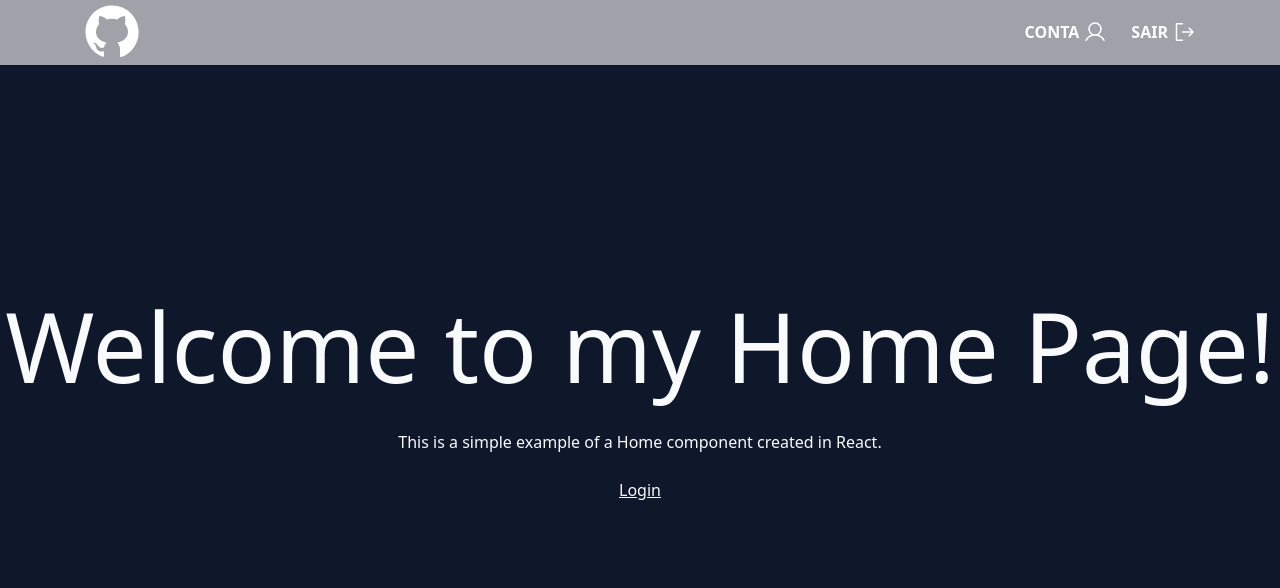
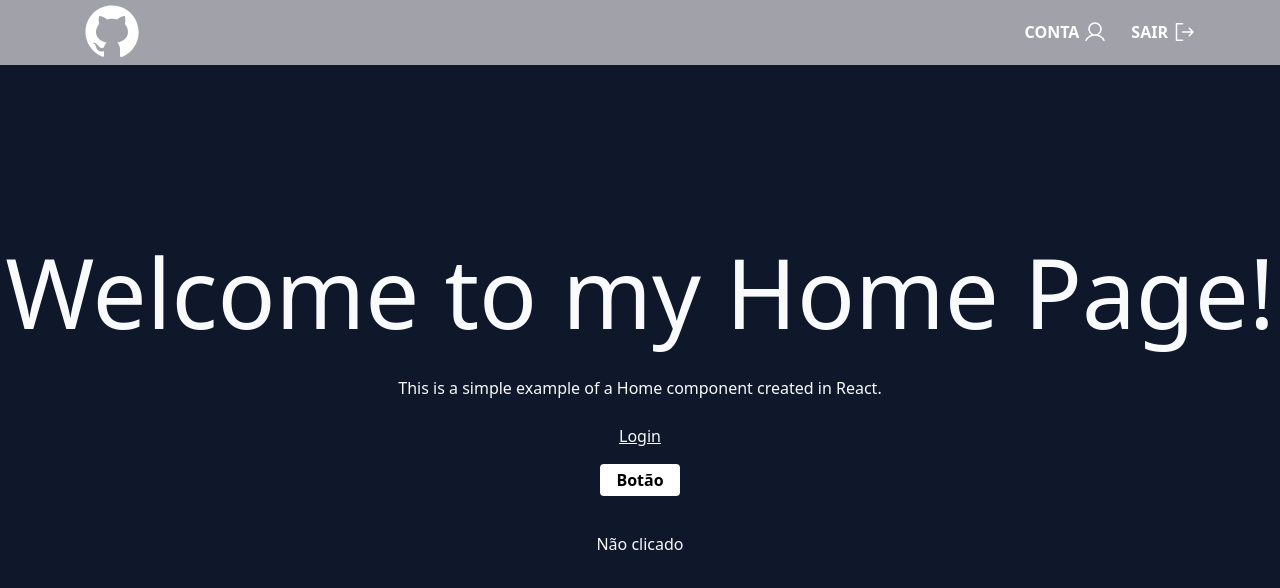
Before and after one commit to samuelsilvati/cadastro-alunos-react, a React (Vite) app: page / in a window 1280 px wide. Shown: the top 588 px of the page. Built offline with nearby package versions, Linux system fonts and the light colour scheme.

Commit message:
test redux-saga-persist

```diff
--- a/src/pages/Home.tsx
+++ b/src/pages/Home.tsx
@@ -1,6 +1,13 @@
+import { useDispatch, useSelector } from 'react-redux';
 import { Link } from 'react-router-dom';
+import { botaoClicadoRequest } from '../redux/slice';
 
 function Home() {
+  const test = useSelector((state: any) => state.botaoClicado);
+  const dispatch = useDispatch();
+  function handleButtonClick() {
+    dispatch(botaoClicadoRequest());
+  }
   return (
     <div className="flex flex-col items-center justify-center h-screen bg-slate-900">
       <h1 className="text-slate-50 text-8xl">Welcome to my Home Page!</h1>
@@ -10,6 +17,14 @@ function Home() {
       <Link to="/login" className="text-slate-50 underline pt-6">
         Login
       </Link>
+      <button
+        type="button"
+        onClick={handleButtonClick}
+        className="bg-white text-black font-semibold px-4 py-1 rounded mt-4 hover:bg-slate-400 transition ease-in-out duration-150"
+      >
+        Botão
+      </button>
+      <p className="text-slate-50 pt-9">{test ? 'Clicado' : 'Não clicado'}</p>
     </div>
   );
 }
```
